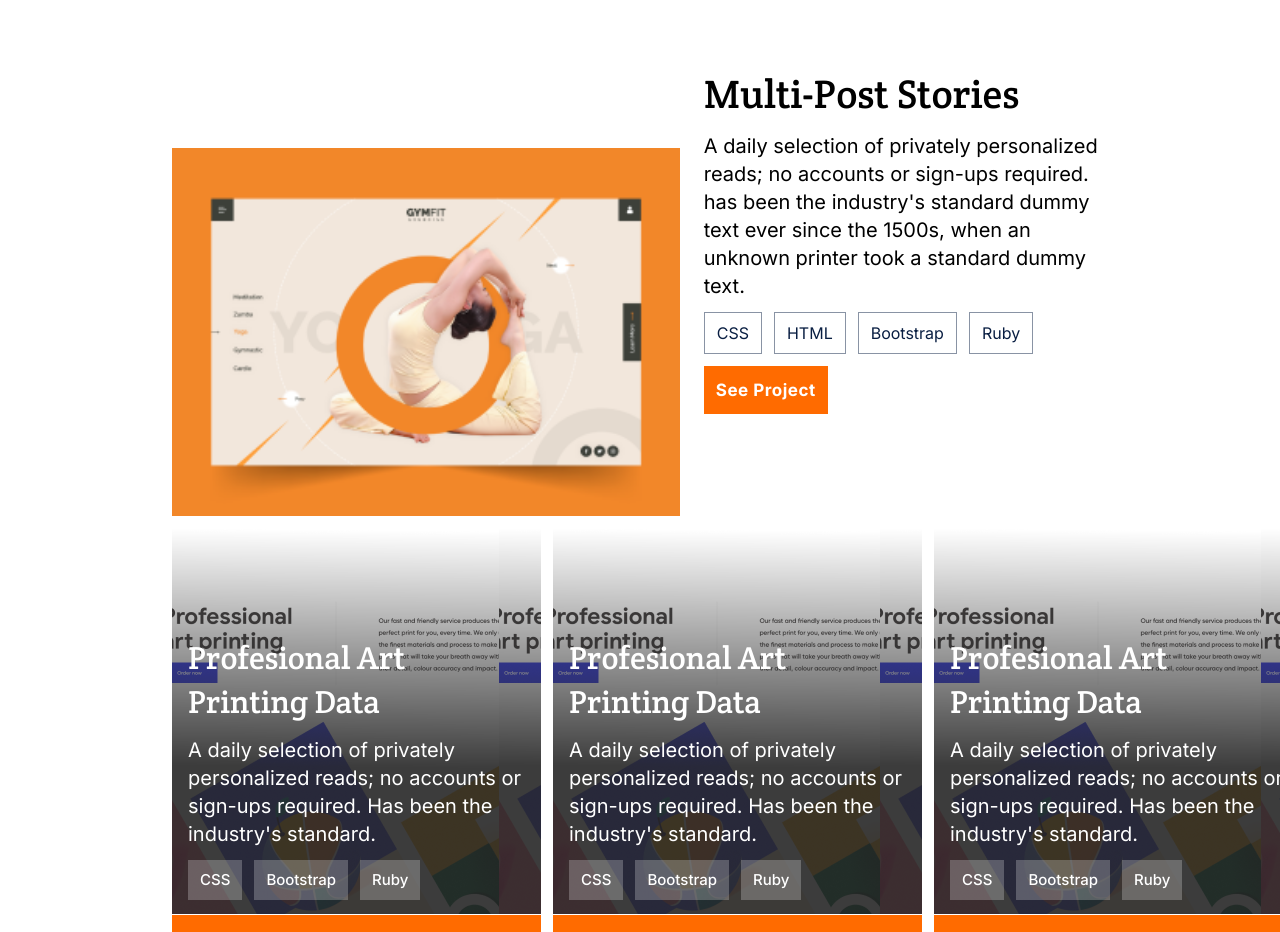
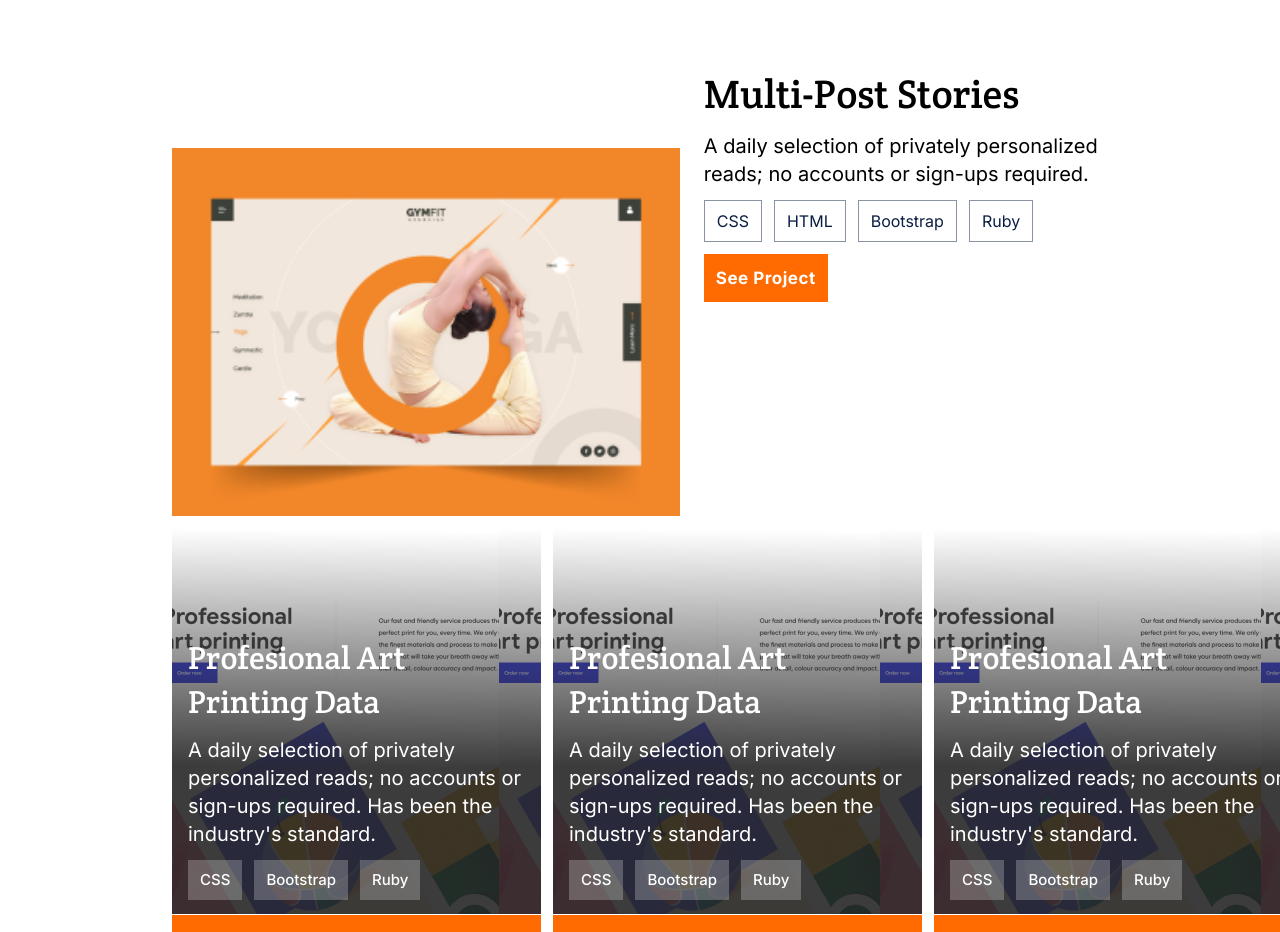
Before and after one commit to muhammadubaidullah229/DeskstopVersion, a website: page index.html in a window 1280 px wide. Shown: the part 900-1832 px from the top of the page. Drawn offline with Linux system fonts and the light colour scheme.

Commit message:
changed successfully

```diff
--- a/index.html
+++ b/index.html
@@ -65,10 +65,7 @@
                     <h2>Multi-Post Stories</h2>
                     <p class="p_tag">A daily selection of privately personalized reads; no accounts or sign-ups
                         required.
-                        has been the
-                        industry's standard dummy text ever since the 1500s, when an unknown printer took a standard
-                        dummy
-                        text.
+
                     </p>
                     <div class="btns">
                         <button>CSS</button>
```
